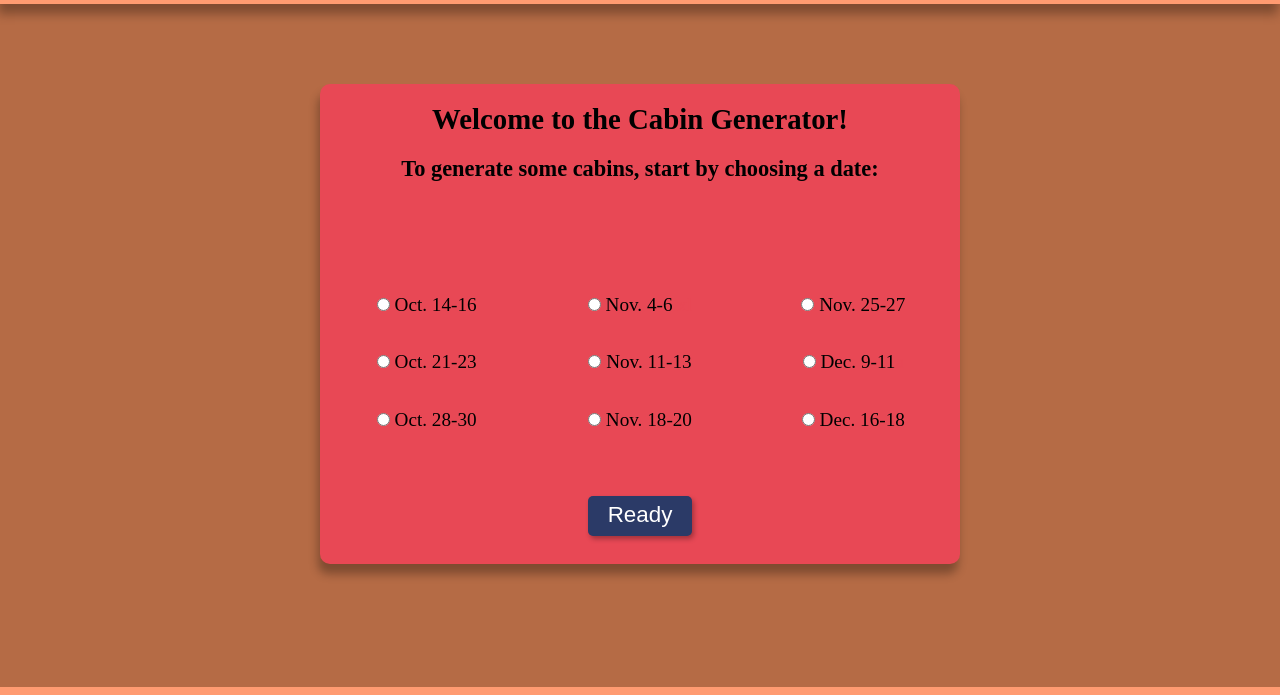
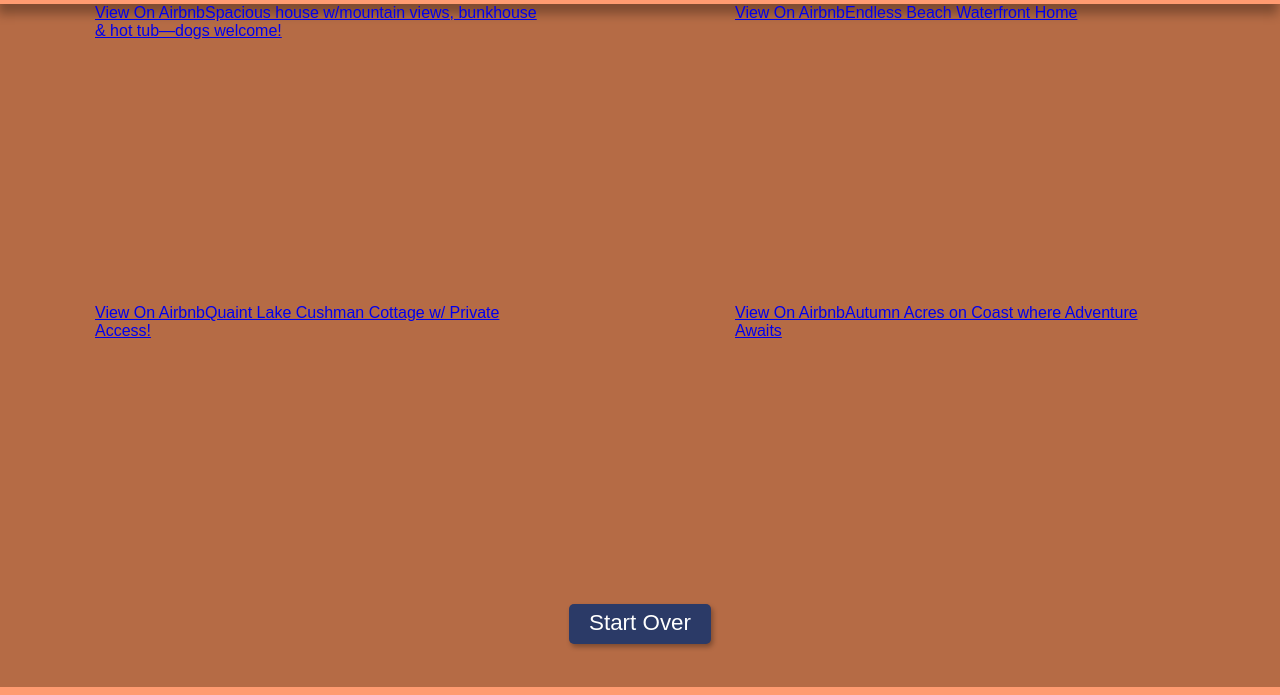
Before and after one commit to cynthem/Cabin-generator-2, a plain HTML site: page index.html in a window 1280 px wide. Shown: the part 73-768 px from the top of the page. Drawn offline with Linux system fonts and the light colour scheme; a script that the page names is missing.

Commit message:
Add reset button to results

```diff
--- a/index.html
+++ b/index.html
@@ -125,7 +125,17 @@
             </div>
         </div>
 
-        <div id="results"></div>
+        <div class="results">
+            <div class="embeds">
+                <div class="airbnb-embed-frame" data-id="16949206" data-view="home" style="width:450px;height:300px;margin:auto"><a href="https://www.airbnb.com/rooms/16949206?check_in=2022-10-14&amp;check_out=2022-10-16&amp;guests=1&amp;adults=6&amp;pets=1&amp;s=66&amp;source=embed_widget">View On Airbnb</a><a href="https://www.airbnb.com/rooms/16949206?check_in=2022-10-14&amp;check_out=2022-10-16&amp;guests=1&amp;adults=6&amp;pets=1&amp;s=66&amp;source=embed_widget" rel="nofollow">Spacious house w/mountain views, bunkhouse &amp; hot tub—dogs welcome!</a><script async="" src="https://www.airbnb.com/embeddable/airbnb_jssdk"></script></div>
+                <div class="airbnb-embed-frame" data-id="11714278" data-view="home" style="width:450px;height:300px;margin:auto"><a href="https://www.airbnb.com/rooms/11714278?check_in=2022-10-14&amp;check_out=2022-10-16&amp;guests=1&amp;adults=6&amp;pets=1&amp;s=66&amp;source=embed_widget">View On Airbnb</a><a href="https://www.airbnb.com/rooms/11714278?check_in=2022-10-14&amp;check_out=2022-10-16&amp;guests=1&amp;adults=6&amp;pets=1&amp;s=66&amp;source=embed_widget" rel="nofollow">Endless Beach Waterfront Home</a><script async="" src="https://www.airbnb.com/embeddable/airbnb_jssdk"></script></div>
+                <div class="airbnb-embed-frame" data-id="51361556" data-view="home" style="width:450px;height:300px;margin:auto"><a href="https://www.airbnb.com/rooms/51361556?check_in=2022-10-14&amp;check_out=2022-10-16&amp;guests=1&amp;adults=6&amp;pets=1&amp;s=66&amp;source=embed_widget">View On Airbnb</a><a href="https://www.airbnb.com/rooms/51361556?check_in=2022-10-14&amp;check_out=2022-10-16&amp;guests=1&amp;adults=6&amp;pets=1&amp;s=66&amp;source=embed_widget" rel="nofollow">Quaint Lake Cushman Cottage w/ Private Access!</a><script async="" src="https://www.airbnb.com/embeddable/airbnb_jssdk"></script></div>
+                <div class="airbnb-embed-frame" data-id="51973954" data-view="home" style="width:450px;height:300px;margin:auto"><a href="https://www.airbnb.com/rooms/51973954?check_in=2022-10-14&amp;check_out=2022-10-16&amp;guests=1&amp;adults=6&amp;pets=1&amp;s=66&amp;source=embed_widget">View On Airbnb</a><a href="https://www.airbnb.com/rooms/51973954?check_in=2022-10-14&amp;check_out=2022-10-16&amp;guests=1&amp;adults=6&amp;pets=1&amp;s=66&amp;source=embed_widget" rel="nofollow">Autumn Acres on Coast where Adventure Awaits</a><script async="" src="https://www.airbnb.com/embeddable/airbnb_jssdk"></script></div>
+            </div>
+            <div class="reset-button">
+                <button class="reset">Start Over</button>
+            </div>
+        </div>
 
         <div class="footer">
             <p>By CMP</p>
--- a/style.css
+++ b/style.css
@@ -105,6 +105,7 @@ h1 {
     visibility: visible;
     /*visibility: hidden;*/
     /*transform: scale(0.05);*/
+    display: none;
 }
 
 .choose-date-open {
@@ -185,6 +186,7 @@ input[type=submit]:active {
     visibility: visible;
     opacity: 1;
     transition: all .3s;
+    display: none;
 }
 
 .overlay-region-invisible {
@@ -252,6 +254,33 @@ input[type=submit]:active {
 
 /* RESULTS */
 
-#results {
-    display: none;
+.results {
+    display: flex;
+    flex-direction: column;
 }
+
+.embeds {
+    display: grid;
+    grid-template-columns: repeat(2, 1fr);
+    justify-items: center;
+}
+
+.reset-button {
+    text-align: center;
+}
+
+.reset {
+    background-color: #2B3A67;
+    color: white;
+    font-size: 1.75vw;
+    padding: 6px 20px 8px;
+    border: none;
+    outline: none;
+    border-radius: 5px;
+    box-shadow: 2px 3px 5px rgba(0, 0, 0, 0.3);
+    cursor: pointer;
+}
+
+.reset:active {
+    box-shadow: inset 2px 3px 5px rgba(0, 0, 0, 0.3);
+}
```
